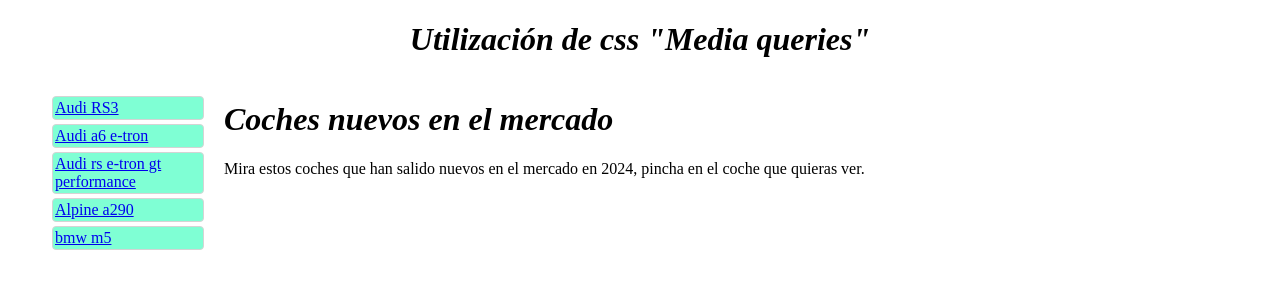
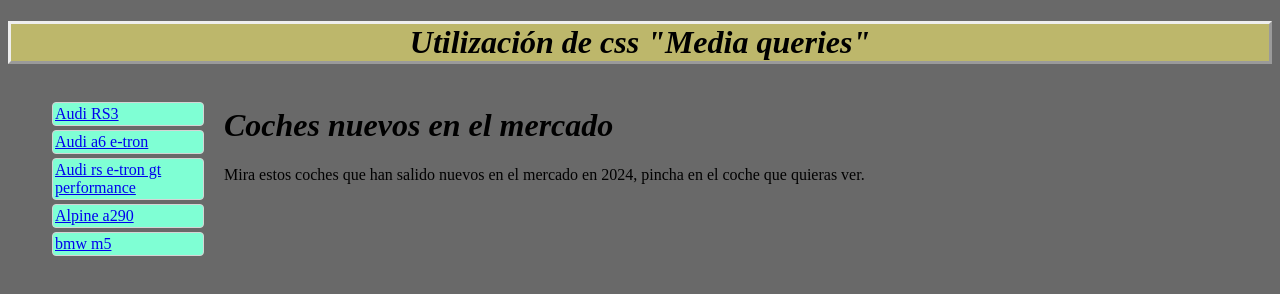
Before and after one commit to alejandroolmedo336/lm2425, a plain HTML site: page Tareas/tareas html/mediaqueries.html in a window 1280 px wide. Drawn offline with Linux system fonts and the light colour scheme.

Commit message:
color fondo

```diff
--- a/Tareas/tareas html/mediaqueries.html
+++ b/Tareas/tareas html/mediaqueries.html
@@ -5,6 +5,9 @@
     <meta name="viewport" content="width=device-width, initial-scale=1.0">
     <title>Media queries</title>
     <style>
+        body {
+            background-color: cadetblue;
+        }
         h1 {
             font-style: italic;
         }
@@ -33,9 +36,12 @@
         @media screen and (min-width: 480px) {
             #divlista {width: 200px; float: left;}
             #divtexto {margin-left: 216px;}
+            body {background-color: dimgrey;}
         }
         #titulo {
             text-align: center;
+            border-style: outset;
+            background-color: darkkhaki;
         }
     </style>
 </head>
```
